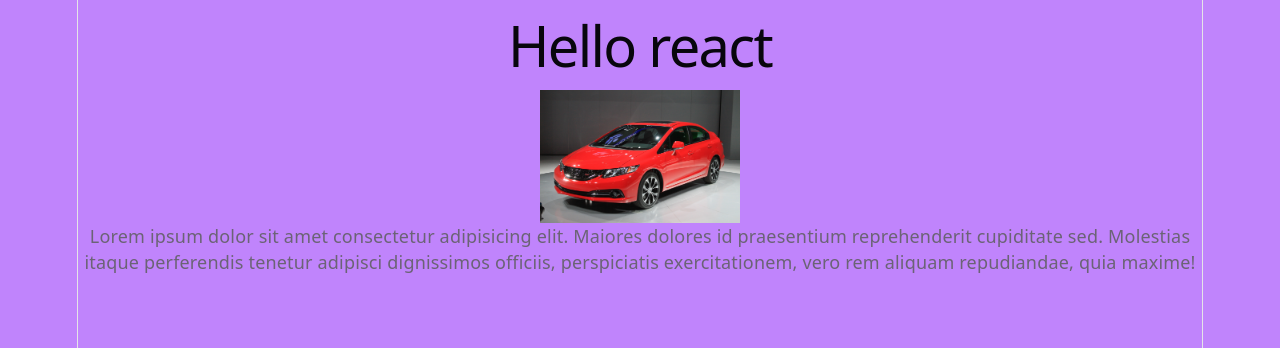
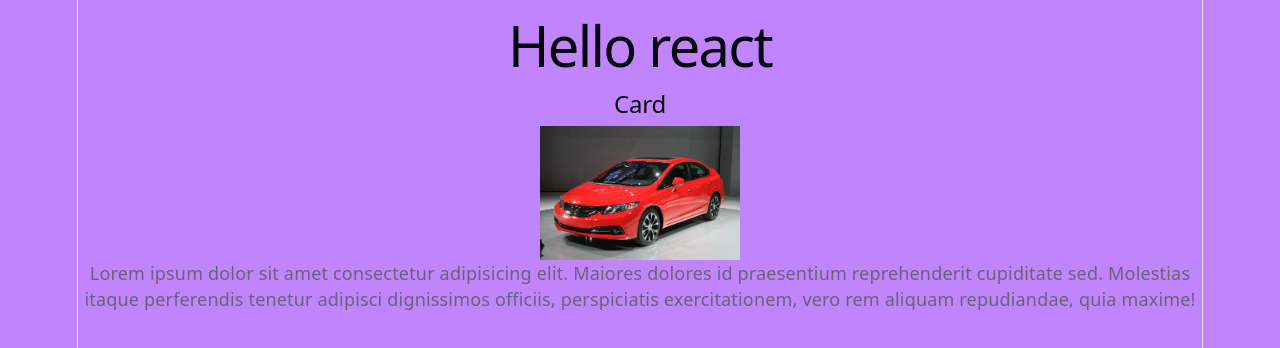
Before and after one commit to sania2331/react-Bq, a React (Vite) app in the folder practice/: page / in a window 1280 px wide. Shown: the top 348 px of the page. Built offline with nearby package versions, Linux system fonts and the light colour scheme.

Commit message:
new commit

```diff
--- a/practice/src/Practice/Test.jsx
+++ b/practice/src/Practice/Test.jsx
@@ -7,6 +7,7 @@ function Test() {
 return(
     <>
 <h1>Hello {user}</h1>
+<h2>Card</h2>
 <img src={honda}  width={200}/>
 </>
 )
```
